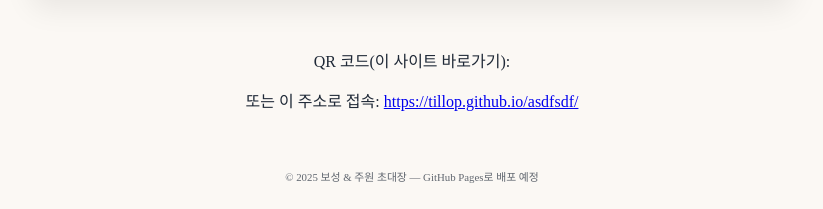
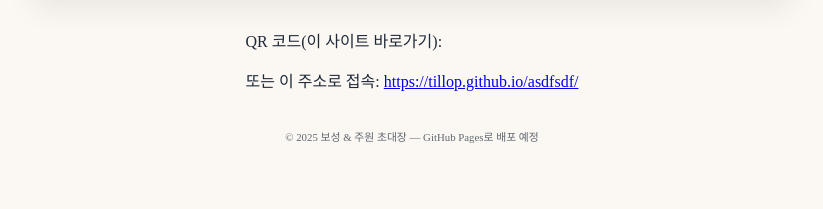
Before and after one commit to tillop/asdfsdf, a plain HTML site: page index.html in a window 1280 px wide. Shown: the part 841-1050 px from the top of the page, without its empty margins (228-1051 px from the left). After the commit the page ends 1010 px from the top, so only its background shows below. Drawn offline with Linux system fonts and the light colour scheme.

Commit message:
Update style.css

```diff
--- a/style.css
+++ b/style.css
@@ -14,6 +14,5 @@ html,body{margin:0;padding:0;background:var(--paper);font-family:"Noto Serif KR"
 .invite{margin:6px 0 18px}
 .illustration{max-width:760px;width:100%;margin:10px auto}
 .illustration img{width:100%;height:auto;border-radius:12px;box-shadow:0 10px 30px rgba(0,0,0,0.08)}
-.qr{max-width:360px;text-align:center;margin:20px 0}
 .footer{opacity:0.7;margin-top:20px;font-size:13px}
 .qr img {display: none;}
```
